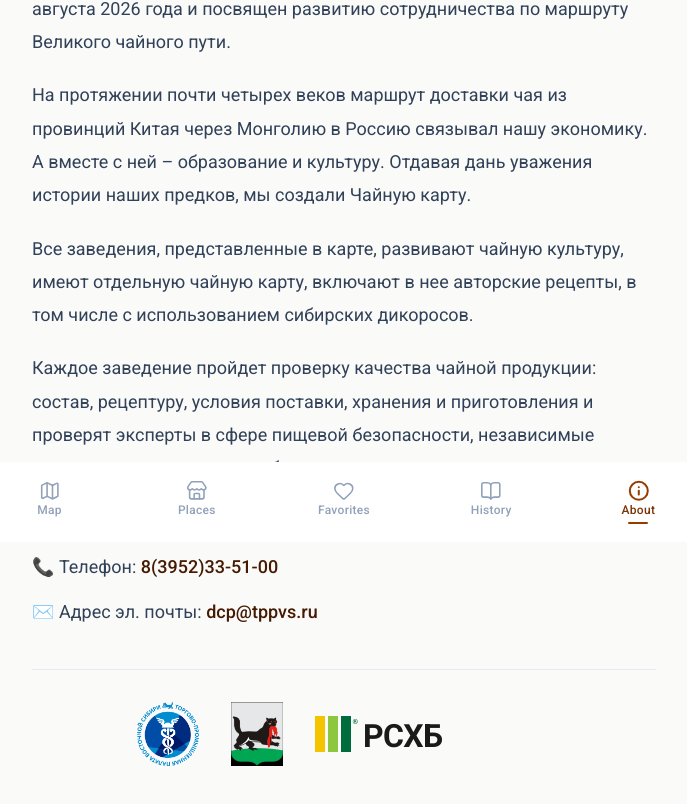
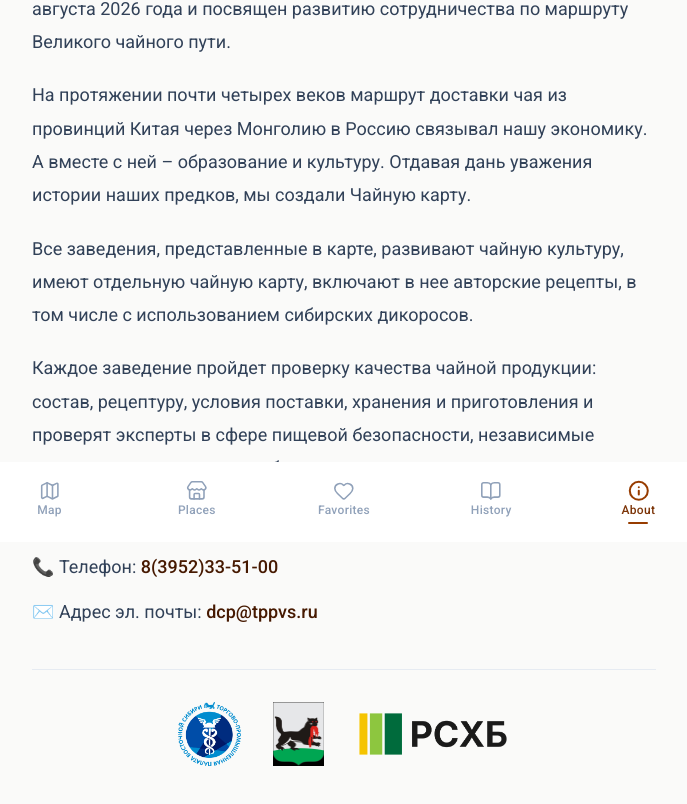
Before and after one commit to salovpro/tea-map-irkutsk, a Next.js app: page /en/about in a window 1280 px wide. Shown: the part 258-1062 px from the top of the page, without its empty margins (296-983 px from the left). Built offline with nearby package versions, Linux system fonts and the light colour scheme.

Commit message:
Use the attached РСХБ lockup on welcome and About for every locale.
One transparent PNG (three bars + Cyrillic wordmark) replaces the inline SVG
so ru, en, and zh all show the same partner mark.

Co-authored-by: artsalov2022 <artsalov2022@gmail.com>

```diff
--- a/src/components/PartnersBlock.tsx
+++ b/src/components/PartnersBlock.tsx
@@ -1,6 +1,5 @@
 "use client";
 
-import { RshbLogo } from "@/components/RshbLogo";
 import { useTranslations } from "next-intl";
 
 export function PartnersBlock() {
@@ -21,9 +20,11 @@ export function PartnersBlock() {
           alt={t("irkutskAlt")}
           className="h-14 w-auto max-w-[28%] object-contain sm:h-16"
         />
-        <RshbLogo
-          title={t("rshbAlt")}
-          className="h-11 w-auto max-w-[40%] font-sans sm:h-12"
+        {/* eslint-disable-next-line @next/next/no-img-element */}
+        <img
+          src="/logos/rshb.png"
+          alt={t("rshbAlt")}
+          className="h-10 w-auto max-w-[42%] object-contain sm:h-12"
         />
       </div>
     </div>
--- a/src/components/RshbLogo.tsx
+++ /dev/null
@@ -1,45 +0,0 @@
-type Props = {
-  className?: string;
-  title: string;
-};
-
-/**
- * 2023 РСХБ lockup: three bars + wordmark. Inline so Roboto (Cyrillic)
- * paints the letters; a raster/img SVG would drop the webfont.
- */
-export function RshbLogo({ className, title }: Props) {
-  return (
-    <svg
-      viewBox="0 0 236 48"
-      className={className}
-      role="img"
-      aria-label={title}
-    >
-      <title>{title}</title>
-      <rect x="0" y="6" width="10" height="36" fill="#F5C400" />
-      <rect x="13" y="6" width="10" height="36" fill="#8DC63F" />
-      <rect x="26" y="6" width="10" height="36" fill="#006B3C" />
-      <text
-        x="37.5"
-        y="14"
-        fill="#006B3C"
-        fontSize="7"
-        fontWeight="700"
-        fontFamily="inherit"
-      >
-        ®
-      </text>
-      <text
-        x="48"
-        y="37"
-        fill="#1A1A1A"
-        fontSize="32"
-        fontWeight="700"
-        letterSpacing="-0.6"
-        fontFamily="inherit"
-      >
-        РСХБ
-      </text>
-    </svg>
-  );
-}
```
Also changed, not shown: public/logos/rshb.png (added), public/logos/rshb.svg (deleted).
